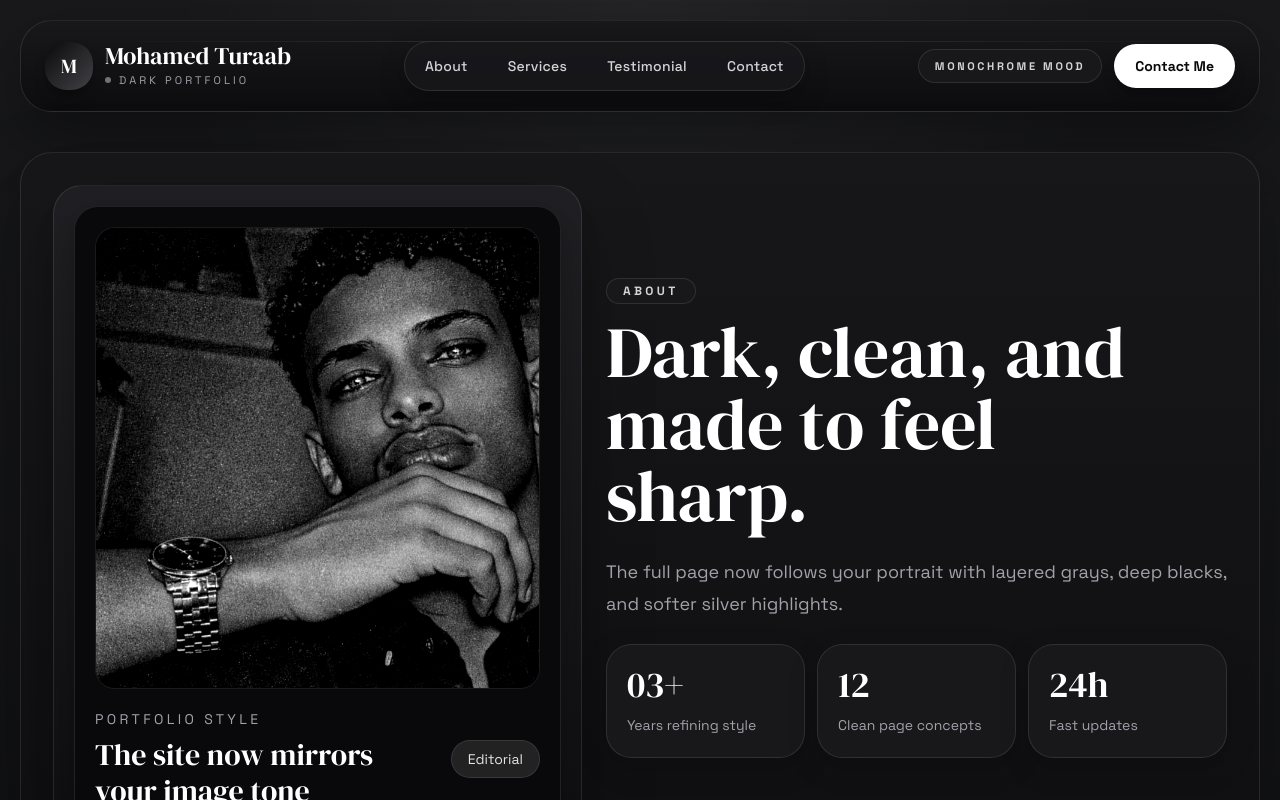
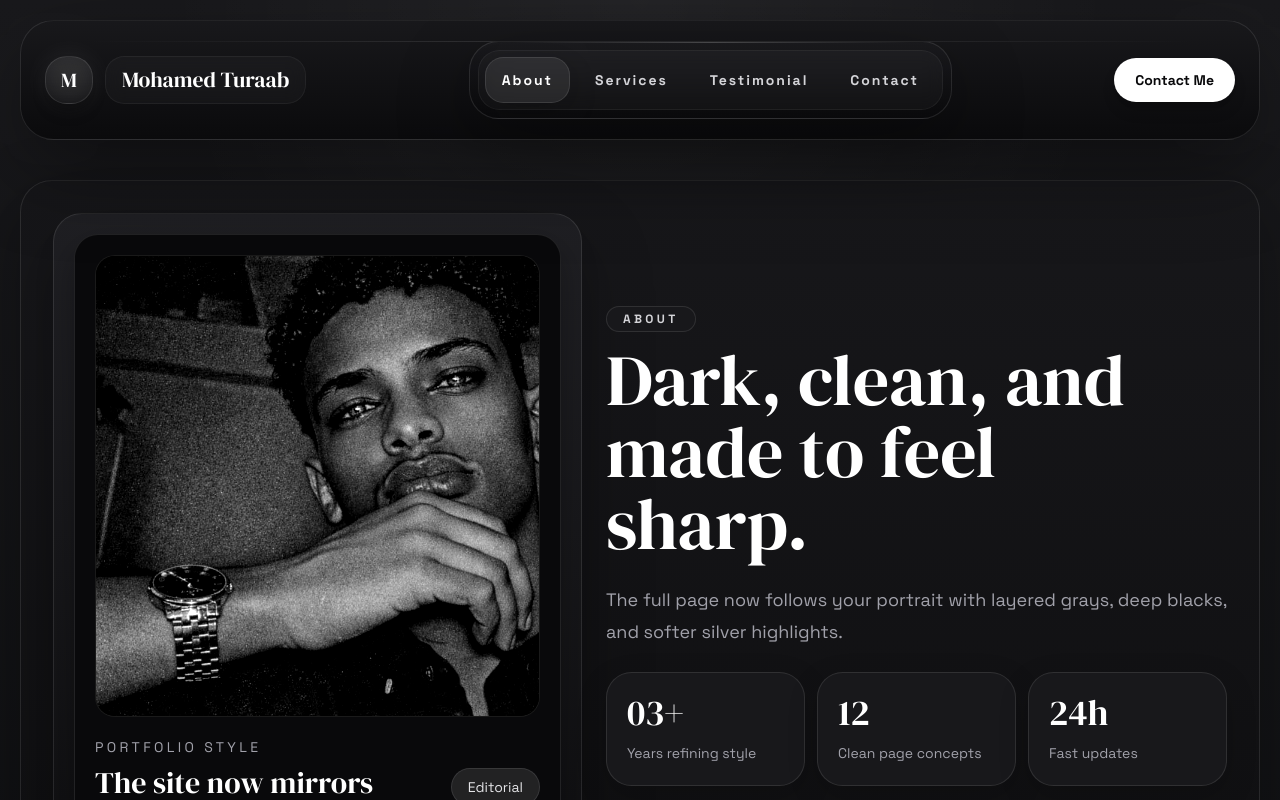
Before and after one commit to mohamed-turaab/My-Portfolio-, a React (Vite) app: page / in a window 1280 px wide. Shown: the top 800 px of the page. Built offline with nearby package versions, Linux system fonts and the light colour scheme.

Commit message:
waxaan hagaajin ku sameyay qeybta headerka

```diff
--- a/src/components/Header.jsx
+++ b/src/components/Header.jsx
@@ -1,85 +1,118 @@
-import { useState } from "react";
+import { useEffect, useState } from "react";
 
 const links = [
-  { to: "#about", label: "About" },
-  { to: "#services", label: "Services" },
-  { to: "#testimonial", label: "Testimonial" },
-  { to: "#contact", label: "Contact" },
+  { to: "#about", label: "About", id: "about" },
+  { to: "#services", label: "Services", id: "services" },
+  { to: "#testimonial", label: "Testimonial", id: "testimonial" },
+  { to: "#contact", label: "Contact", id: "contact" },
 ];
 
-const navLinkClass = (centered = false) =>
+const navLinkClass = (active, centered = false) =>
   [
-    "relative rounded-full px-4 py-2.5 text-sm font-medium tracking-[0.02em] text-zinc-300 transition duration-300 hover:bg-zinc-800 hover:text-white",
+    "relative overflow-hidden rounded-[1.15rem] px-4 py-3 text-sm font-semibold tracking-[0.14em] transition duration-300",
+    active
+      ? "border border-white/10 bg-white/[0.08] text-white shadow-[0_12px_28px_rgba(0,0,0,0.18)]"
+      : "border border-transparent text-zinc-300 hover:border-white/10 hover:bg-white/[0.07] hover:text-white",
     centered ? "text-center" : "",
   ].join(" ");
 
+function DesktopNavigation({ activeSection, onNavigate }) {
+  return (
+    <div className="hidden items-center md:flex">
+      <div className="relative overflow-hidden rounded-[1.85rem] border border-white/10 bg-[linear-gradient(180deg,rgba(26,26,29,0.96),rgba(10,10,12,0.94))] p-[0.5rem] shadow-[0_28px_70px_rgba(0,0,0,0.34)]">
+        <div className="absolute inset-x-10 top-0 h-px bg-gradient-to-r from-transparent via-white/20 to-transparent" />
+        <div className="absolute left-6 top-1/2 h-24 w-24 -translate-y-1/2 rounded-full bg-white/[0.03] blur-3xl" />
+        <div className="relative flex items-center gap-2">
+          <nav
+            aria-label="Primary navigation"
+            className="flex items-center gap-2 rounded-[1.35rem] border border-white/5 bg-white/[0.03] px-1.5 py-1.5 backdrop-blur"
+          >
+            {links.map((link) => (
+              <a
+                key={link.to}
+                href={link.to}
+                className={navLinkClass(activeSection === link.id)}
+                onClick={() => onNavigate(link.id)}
+              >
+                {link.label}
+              </a>
+            ))}
+          </nav>
+        </div>
+      </div>
+    </div>
+  );
+}
+
 function Header() {
   const [isOpen, setIsOpen] = useState(false);
+  const [activeSection, setActiveSection] = useState("about");
+
+  useEffect(() => {
+    const handleScroll = () => {
+      const threshold = window.scrollY + window.innerHeight * 0.28;
+      let currentSection = links[0].id;
+
+      for (const link of links) {
+        const section = document.getElementById(link.id);
+
+        if (section && section.offsetTop <= threshold) {
+          currentSection = link.id;
+        }
+      }
+
+      setActiveSection(currentSection);
+    };
+
+    handleScroll();
+    window.addEventListener("scroll", handleScroll, { passive: true });
+
+    return () => window.removeEventListener("scroll", handleScroll);
+  }, []);
+
+  const handleNavigate = (sectionId) => {
+    setActiveSection(sectionId);
+    setIsOpen(false);
+  };
 
   return (
     <header className="px-3 pt-3 md:px-5 md:pt-5">
       <div className="mx-auto w-full max-w-7xl">
-        <div className="rounded-[2rem] border border-white/10 bg-[linear-gradient(180deg,rgba(24,24,27,0.96),rgba(12,12,14,0.94))] px-4 py-4 shadow-[0_24px_65px_rgba(0,0,0,0.35)] md:px-6 md:py-5">
+        <div className="rounded-[2.1rem] border border-white/10 bg-[linear-gradient(180deg,rgba(24,24,27,0.96),rgba(10,10,12,0.94))] px-4 py-4 shadow-[0_30px_85px_rgba(0,0,0,0.38)] backdrop-blur md:px-6 md:py-5">
           <div className="relative">
             <div className="absolute inset-x-10 top-0 h-px bg-gradient-to-r from-transparent via-white/15 to-transparent" />
+            <div className="absolute -left-6 top-4 h-16 w-16 rounded-full bg-white/[0.03] blur-3xl" />
+            <div className="absolute -right-4 bottom-2 h-16 w-16 rounded-full bg-white/[0.03] blur-3xl" />
 
             <div className="relative flex items-center justify-between gap-4">
               <a
                 href="#about"
-                className="flex min-w-0 items-center gap-3"
-                onClick={() => setIsOpen(false)}
+                className="group flex min-w-0 items-center gap-3"
+                onClick={() => handleNavigate("about")}
               >
-                <span className="grid h-12 w-12 shrink-0 place-items-center rounded-[1.35rem] bg-gradient-to-br from-zinc-950 via-zinc-800 to-zinc-700 font-display text-xl text-white shadow-lg shadow-black/25">
-                  M
-                </span>
-                <div className="min-w-0">
-                  <p className="truncate font-display text-2xl leading-none text-white">
+                <div className="relative">
+                  <span className="absolute inset-0 rounded-[1.45rem] bg-white/[0.08] blur-md transition duration-300 group-hover:bg-white/[0.12]" />
+                  <span className="relative grid h-12 w-12 shrink-0 place-items-center rounded-[1.35rem] border border-white/10 bg-[linear-gradient(180deg,rgba(255,255,255,0.08),rgba(255,255,255,0.02))] font-display text-xl text-white shadow-lg shadow-black/25">
+                    M
+                  </span>
+                </div>
+                <div className="min-w-0 rounded-[1.2rem] border border-white/5 bg-white/[0.03] px-4 py-3 backdrop-blur">
+                  <p className="truncate font-display text-[1.35rem] leading-none text-white">
                     Mohamed Turaab
                   </p>
-                  <div className="mt-1 flex items-center gap-2">
-                    <span className="h-1.5 w-1.5 rounded-full bg-zinc-500" />
-                    <p className="truncate text-[11px] uppercase tracking-[0.28em] text-zinc-400">
-                      Dark Portfolio
-                    </p>
-                  </div>
                 </div>
               </a>
 
-              <div className="hidden items-center gap-3 lg:flex">
-                <nav className="flex items-center gap-2 rounded-full border border-white/10 bg-zinc-900/90 p-1 shadow-[0_10px_25px_rgba(0,0,0,0.25)]">
-                  {links.map((link) => (
-                    <a
-                      key={link.to}
-                      href={link.to}
-                      className={navLinkClass()}
-                    >
-                      {link.label}
-                    </a>
-                  ))}
-                </nav>
-              </div>
-
-              <div className="hidden items-center gap-3 md:flex lg:hidden">
-                <nav className="flex items-center gap-2 rounded-full border border-white/10 bg-zinc-900/90 p-1 shadow-[0_10px_25px_rgba(0,0,0,0.25)]">
-                  {links.map((link) => (
-                    <a
-                      key={link.to}
-                      href={link.to}
-                      className={navLinkClass()}
-                    >
-                      {link.label}
-                    </a>
-                  ))}
-                </nav>
-              </div>
+              <DesktopNavigation
+                activeSection={activeSection}
+                onNavigate={handleNavigate}
+              />
 
               <div className="hidden items-center gap-3 xl:flex">
-                <div className="rounded-full border border-white/10 bg-zinc-900 px-4 py-2 text-[11px] font-semibold uppercase tracking-[0.24em] text-zinc-300">
-                  Monochrome Mood
-                </div>
                 <a
                   href="#contact"
                   className="inline-flex min-h-11 items-center rounded-full border border-white/10 bg-white px-5 text-sm font-semibold text-zinc-950 shadow-lg shadow-black/20 transition duration-300 hover:-translate-y-0.5"
+                  onClick={() => handleNavigate("contact")}
                 >
                   Contact Me
                 </a>
@@ -87,7 +120,7 @@ function Header() {
 
               <button
                 type="button"
-                className="inline-flex h-12 w-12 shrink-0 items-center justify-center rounded-[1.35rem] border border-white/10 bg-zinc-900 text-white shadow-[0_10px_25px_rgba(0,0,0,0.25)] md:hidden"
+                className="inline-flex h-12 w-12 shrink-0 items-center justify-center rounded-[1.35rem] border border-white/10 bg-white/[0.04] text-white shadow-[0_14px_30px_rgba(0,0,0,0.25)] md:hidden"
                 aria-expanded={isOpen}
                 aria-label="Toggle navigation"
                 onClick={() => setIsOpen((open) => !open)}
@@ -114,23 +147,14 @@ function Header() {
 
             {isOpen ? (
               <div className="relative mt-4 md:hidden">
-                <div className="rounded-[1.6rem] border border-white/10 bg-zinc-950 p-3 shadow-[0_20px_50px_rgba(0,0,0,0.3)]">
-                  <div className="mb-3 rounded-[1.25rem] border border-white/10 bg-zinc-900 p-4">
-                    <p className="text-[11px] font-semibold uppercase tracking-[0.28em] text-zinc-400">
-                      Navigate Sections
-                    </p>
-                    <p className="mt-2 font-display text-2xl text-white">
-                      Dark Layout
-                    </p>
-                  </div>
-
-                  <nav className="grid gap-2">
+                <div className="rounded-[1.7rem] border border-white/10 bg-[linear-gradient(180deg,rgba(15,15,17,0.98),rgba(8,8,10,0.96))] p-3 shadow-[0_24px_60px_rgba(0,0,0,0.34)]">
+                  <nav aria-label="Mobile navigation" className="grid gap-2">
                     {links.map((link) => (
                       <a
                         key={link.to}
                         href={link.to}
-                        className={navLinkClass(true)}
-                        onClick={() => setIsOpen(false)}
+                        className={navLinkClass(activeSection === link.id, true)}
+                        onClick={() => handleNavigate(link.id)}
                       >
                         {link.label}
                       </a>
@@ -140,7 +164,7 @@ function Header() {
                   <a
                     href="#contact"
                     className="mt-3 inline-flex min-h-12 w-full items-center justify-center rounded-full bg-white px-5 text-sm font-semibold text-zinc-950 shadow-lg shadow-black/20"
-                    onClick={() => setIsOpen(false)}
+                    onClick={() => handleNavigate("contact")}
                   >
                     Contact Me
                   </a>
```
